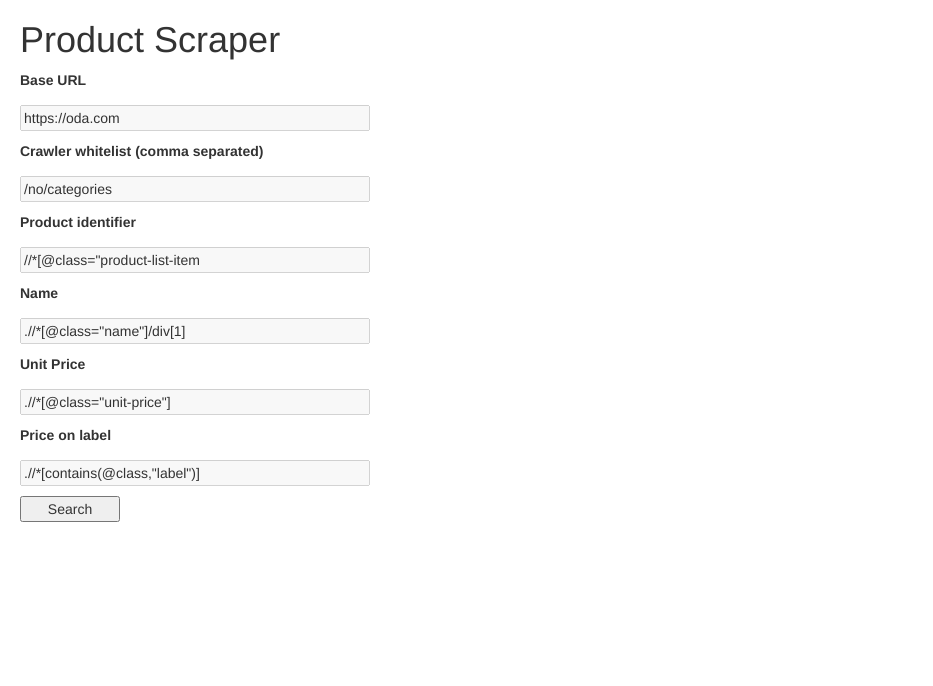
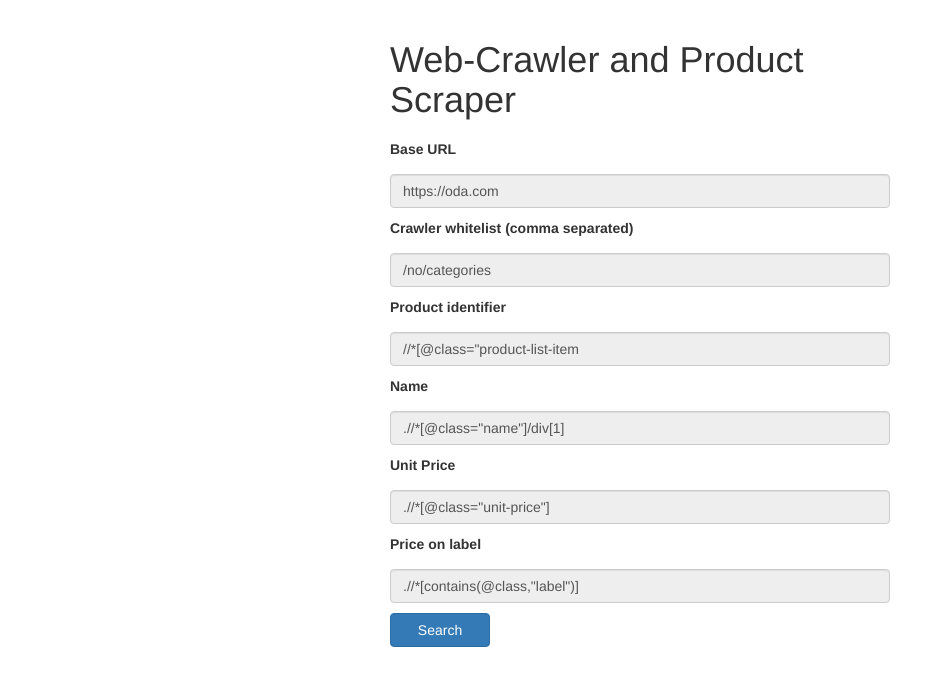
Before and after one commit to tpot1/odacase, a Django app: page /1/run in a window 1280 px wide. Shown: the top 686 px of the page, without its empty margins (0-933 px from the left). Run offline with Django 3.2, Linux system fonts and the light colour scheme; data comes from the database, SQL or seed files in the repository; some libraries are stand-ins or nearby versions.

Commit message:
Improve styling

```diff
--- a/odacase/productscraper/static/css/base.css
+++ b/odacase/productscraper/static/css/base.css
@@ -2,22 +2,22 @@ body {
     margin: 20px;
 }
 
-.product-scraper-config {
+.ps-main {
     display: flex;
     flex-direction: column;
-    gap: 10px;
-    width: 700px;
+    justify-content: center;
 }
 
-.product-scraper-config .search-bar {
-    width: 700px;
+.ps-config {
+    align-self: center;
+    display: flex;
+    flex-direction: column;
+    justify-content: center;
+    gap: 10px;
+    width: 500px;
 }
 
-.product-scraper-config .search-config {
-    width: 350px;
-}
-
-.product-scraper-config .search-bar-btn {
+.ps-config .search-bar-btn {
     width: 100px;
 }
 
@@ -28,9 +28,9 @@ body {
     width: 120px;
     height: 120px;
     animation: spin 2s linear infinite;
-    position: absolute;
-    left: 400px;
-    top: 250px;
+    position: fixed;
+    left: 45%;
+    top: 40%;
   }
 
   @keyframes spin {
--- a/odacase/productscraper/templates/base.html
+++ b/odacase/productscraper/templates/base.html
@@ -1,5 +1,6 @@
 {% load static %}
-
+<!doctype html>
+<html lang="en">
     <head>
         <!-- Latest compiled and minified CSS -->
         <link rel="stylesheet" href="https://maxcdn.bootstrapcdn.com/bootstrap/3.4.1/css/bootstrap.min.css">
@@ -12,6 +13,8 @@
 
         <!-- Local styling -->
         <link rel="stylesheet" type="text/css" href="{% static 'css/base.css' %}"  />
+
+        <meta name="viewport" content="width=device-width, initial-scale=1">
         {% block extrahead %}
         {% endblock extrahead %}
     </head>
@@ -19,3 +22,4 @@
         {% block body %}
         {% endblock body %}
     </body>
+</html>
--- a/odacase/productscraper/templates/productscraper.html
+++ b/odacase/productscraper/templates/productscraper.html
@@ -2,24 +2,23 @@
 
 {% block body %}
 <div class="loader" id='loader' style='display: none;'></div>
-<div>
-    <h1>Product Scraper</h1>
-    <div class='product-scraper-config'>
-        <label>Base URL</label>
-        <input name='base_url' class='search-config' value={{ base_url }} disabled/>
+<div class="mb-3 ps-main">
+    <div class='ps-config'>
+        <h1>Web-Crawler and Product Scraper</h1>
+        <label class='form-label'>Base URL</label>
+        <input name='base_url' class='search-config form-control' value={{ base_url }} disabled/>
 
-        <label>Crawler whitelist (comma separated)</label>
-        <input name='whitelist' class='search-config' value={{ whitelist }} disabled/>
+        <label class='form-label'>Crawler whitelist (comma separated)</label>
+        <input name='whitelist' class='search-config form-control' value={{ whitelist }} disabled/>
 
-        <label>Product identifier</label>
-        <input name='product_xpath' class='search-config' value={{ product_xpath }} disabled/>
+        <label class='form-label'>Product identifier</label>
+        <input name='product_xpath' class='search-config form-control' value={{ product_xpath }} disabled/>
 
         {% for attribute in attributes %}
-        <label>{{ attribute.attribute_name }}</label>
-        <input name='product_identifier' class='search-config' value={{attribute.attribute_xpath}} disabled/>
+        <label class='form-label'>{{ attribute.attribute_name }}</label>
+        <input name='product_identifier' class='search-config form-control' value={{attribute.attribute_xpath}} disabled/>
         {% endfor %}
-
-        <input type='submit' class='search-bar-btn' id='submit-btn' value='Search'/>
+        <button type="submit" class=" search-bar-btn btn btn-primary" id='submit-btn'>Search</button>
     </div>
 </div>
 <script>
```
Lines whose indentation alone changed are shown as unchanged.
